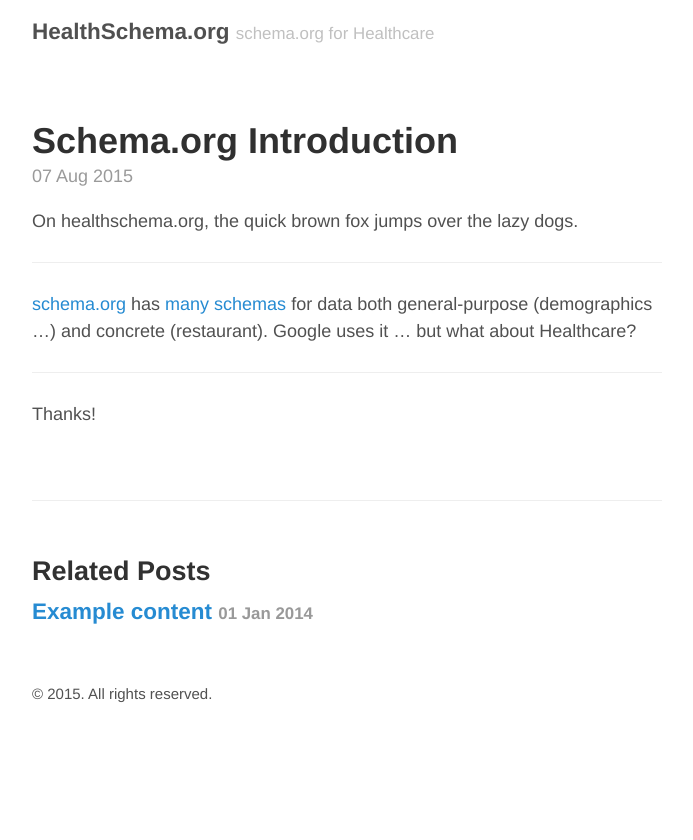
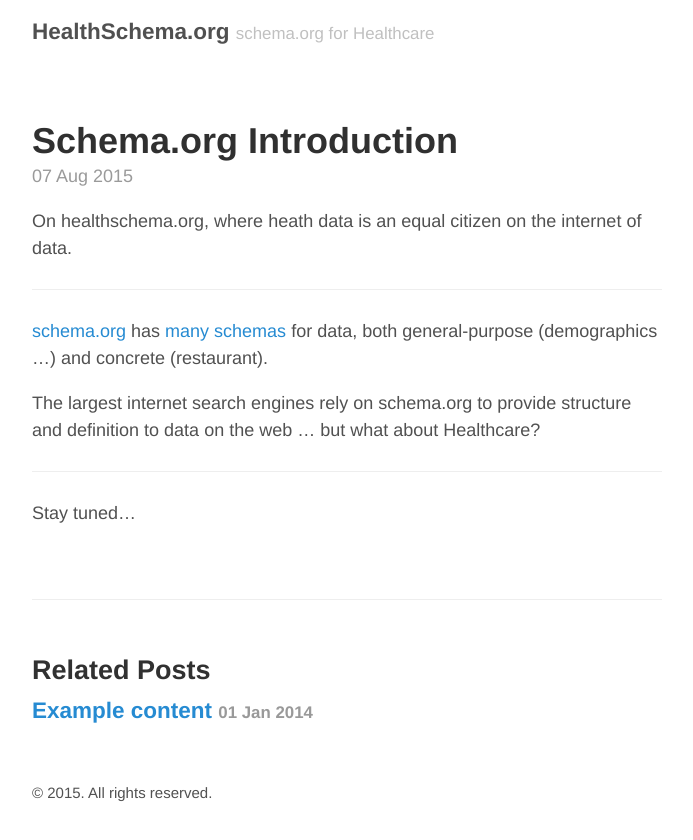
Before and after one commit to healthschema/healthschema.github.io, a Jekyll site: the page built from _posts/2015-08-07-hello-schema-org.md, in a window 1280 px wide. Shown: the top 840 px of the page, without its empty margins (293-986 px from the left). Built offline with Jekyll 4.4.1, drawn with Linux system fonts in a browser that asks for light colours.

Commit message:
update intro

```diff
--- a/_posts/2015-08-07-hello-schema-org.md
+++ b/_posts/2015-08-07-hello-schema-org.md
@@ -3,12 +3,14 @@
 title: Schema.org Introduction
 ---
 
-On healthschema.org, the quick brown fox jumps over the lazy dogs.
+On healthschema.org, where heath data is an equal citizen on the internet of data.
 
 -----
 
-[schema.org](http://schema.org/) has [many schemas](http://schema.org/docs/schemas.html) for data both general-purpose (demographics ...) and concrete (restaurant). Google uses it ... but what about Healthcare?
+[schema.org](http://schema.org/) has [many schemas](http://schema.org/docs/schemas.html) for data, both general-purpose (demographics ...) and concrete (restaurant).
+
+The largest internet search engines rely on schema.org to provide structure and definition to data on the web ... but what about Healthcare?
 
 -----
 
-Thanks!
+Stay tuned...
```
